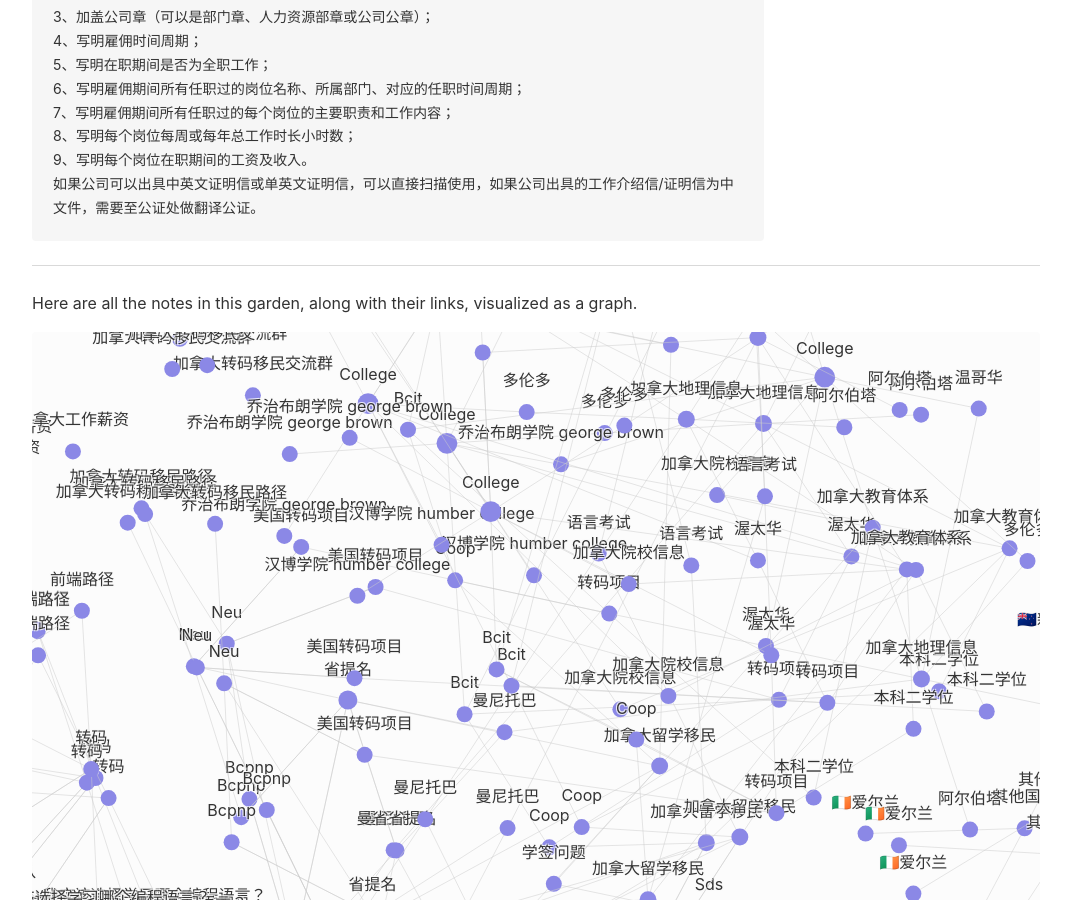
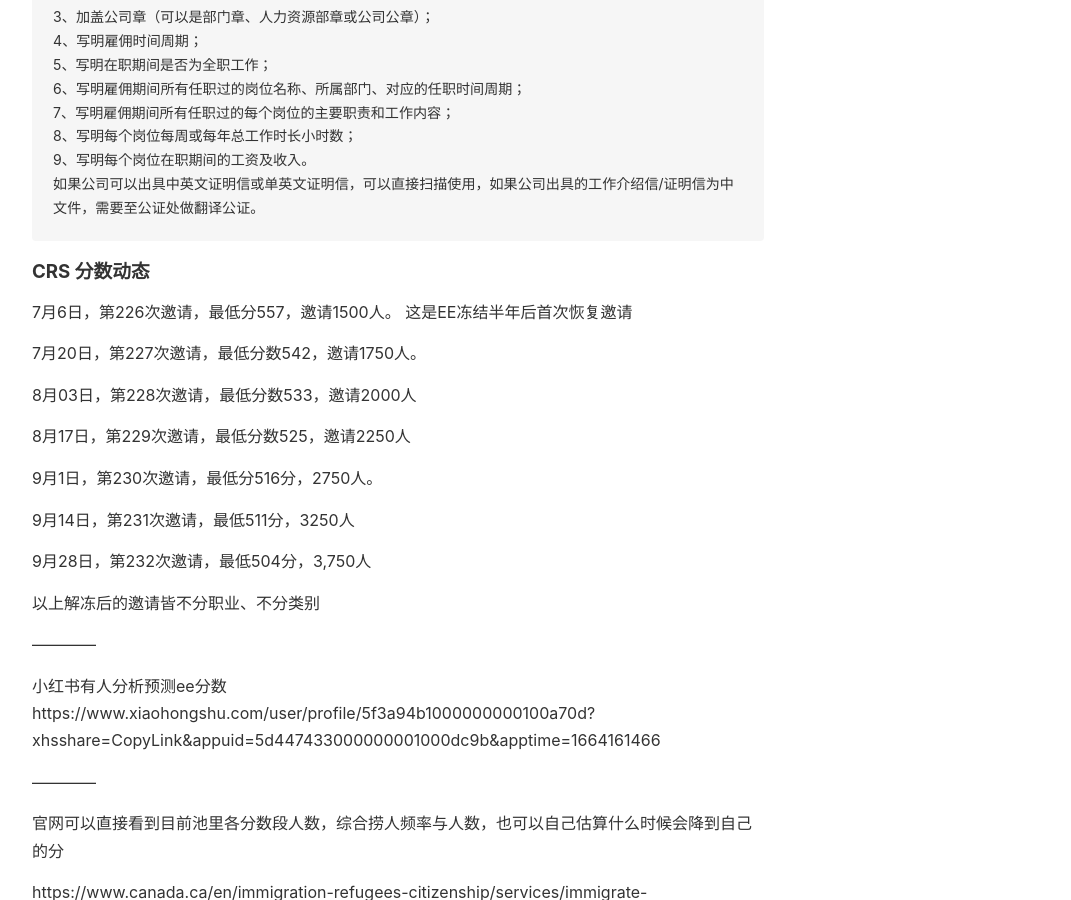
Before and after one commit to Gnblink0/InfoSharingCan, a Jekyll site: the page built from _notes/Express Entry.md, in a window 1280 px wide and 900 px high, scrolled down 2111 px. Shown: the whole window, without its empty margins (104-1175 px from the left). Built offline with Jekyll 4.4.1, drawn with Linux system fonts in a browser that asks for light colours; some of the changed text lies outside the part shown.

Commit message:
Update Express Entry.md

```diff
--- a/_notes/Express Entry.md
+++ b/_notes/Express Entry.md
@@ -94,3 +94,33 @@
 > 9、写明每个岗位在职期间的工资及收入。
 >
 > 如果公司可以出具中英文证明信或单英文证明信，可以直接扫描使用，如果公司出具的工作介绍信/证明信为中文件，需要至公证处做翻译公证。
+
+### CRS 分数动态
+
+7月6日，第226次邀请，最低分557，邀请1500人。
+这是EE冻结半年后首次恢复邀请
+
+7月20日，第227次邀请，最低分数542，邀请1750人。
+
+8月03日，第228次邀请，最低分数533，邀请2000人
+
+8月17日，第229次邀请，最低分数525，邀请2250人
+
+9月1日，第230次邀请，最低分516分，2750人。
+
+9月14日，第231次邀请，最低511分，3250人
+
+9月28日，第232次邀请，最低504分，3,750人
+
+以上解冻后的邀请皆不分职业、不分类别
+
+————
+
+小红书有人分析预测ee分数
+https://www.xiaohongshu.com/user/profile/5f3a94b1000000000100a70d?xhsshare=CopyLink&appuid=5d447433000000001000dc9b&apptime=1664161466
+
+————
+
+官网可以直接看到目前池里各分数段人数，综合捞人频率与人数，也可以自己估算什么时候会降到自己的分
+
+https://www.canada.ca/en/immigration-refugees-citizenship/services/immigrate-canada/express-entry/submit-profile/rounds-invitations.html
```
